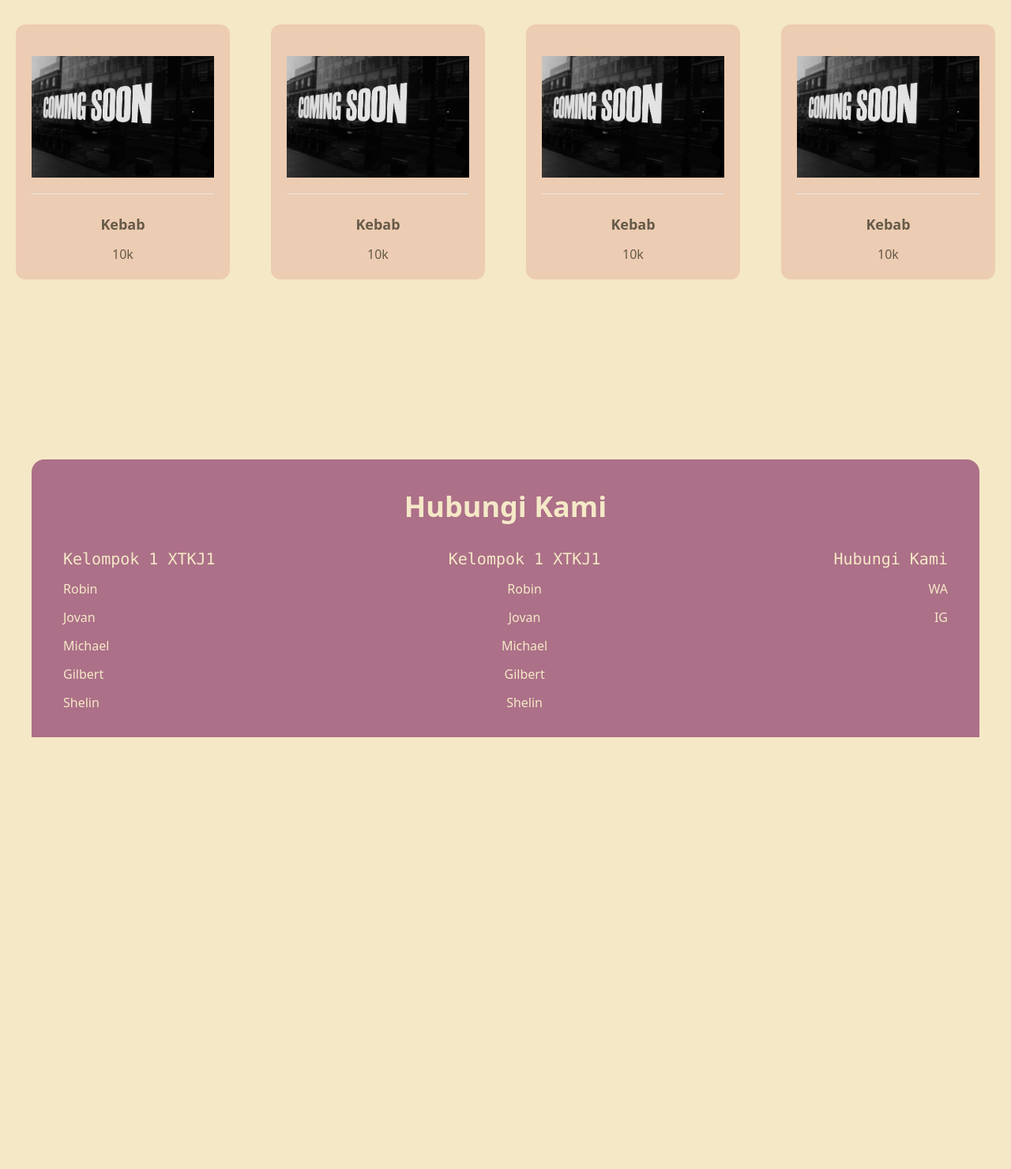
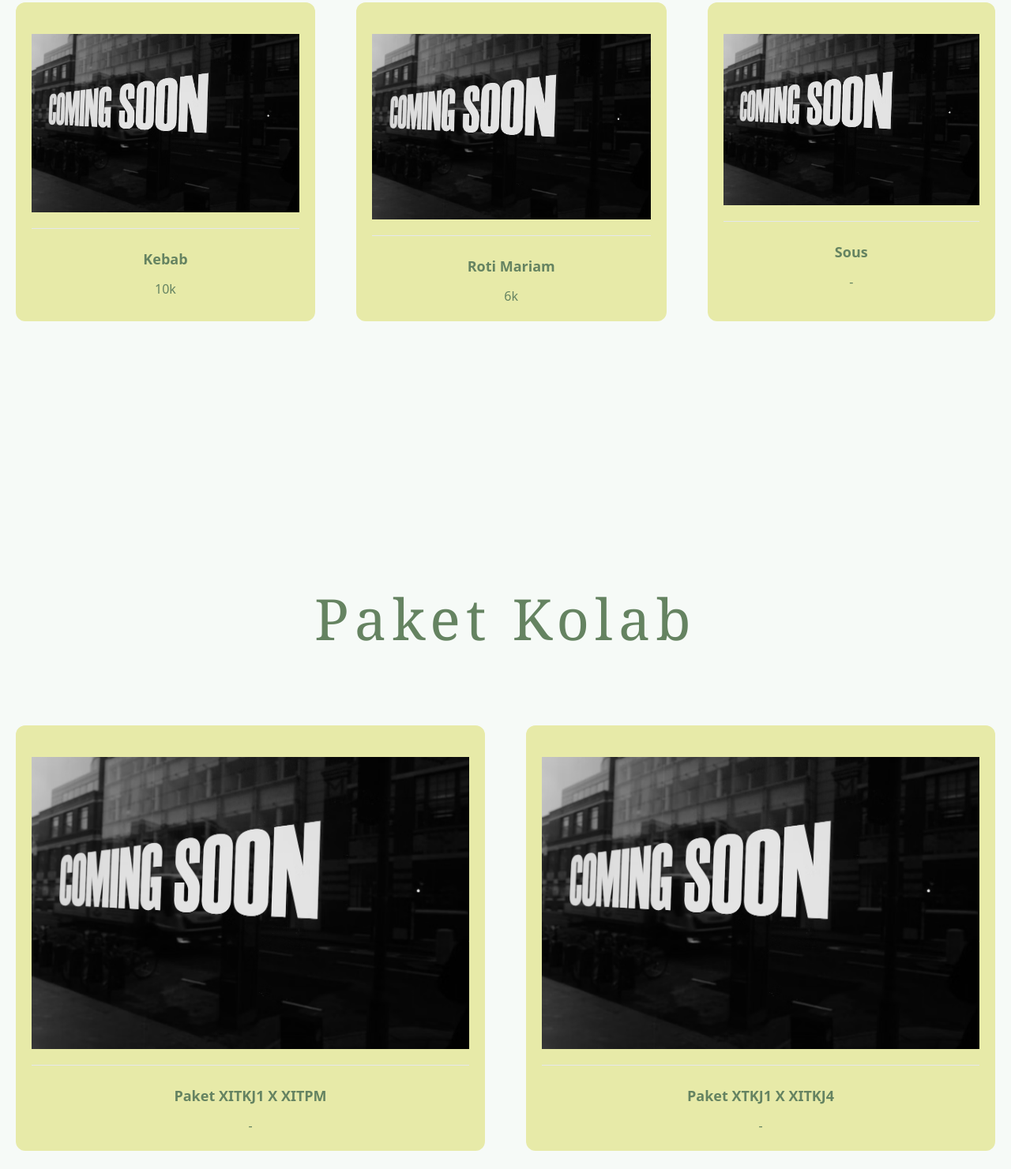
Before and after one commit to Bean791/Mengbabu, a website: page index.html in a window 1280 px wide. Shown: the part 1045-2526 px from the top of the page at 79% size. Before the commit the page ends 1979 px from the top, so only its background shows below. Drawn offline with Linux system fonts and the light colour scheme.

Commit message:
sementara dulu

```diff
--- a/index.html
+++ b/index.html
@@ -24,9 +24,9 @@
               <nav id="Menuku" class="hidden absolute py-5 bg-tiga shadow-lg rounded-lg max-w-[250px] w-full right-4 top-full lg:block lg:static lg:bg-transparent max-w-full lg:shadow-none">
                 <ul class="block lg:flex">
                   <li>
-                    <a href="https://bean791.github.io/AsPi/Kontri.html" class="text-base text-empat py-2 mx-8 dark:hover:text-satu hover:text-black font-bold">Tentang Kami</a>
-                    <a href="https://bean791.github.io/AsPi/dok.html" class="text-base text-empat py-2 mx-8 dark:hover:text-satu hover:text-black font-bold">Menu Kami</a>
-                    <a href="https://github.com/Bean791" class="text-base text-empat py-2 mx-8 dark:hover:text-satu hover:text-black font-bold">Kontak Kami</a>
+                    <a href="https://bean791.github.io/AsPi/Kontri.html" class="text-base text-empat py-2 mx-8 dark:hover:text-satu hover:text-black font-bold dark:text-gray-400">Tentang Kami</a>
+                    <a href="https://bean791.github.io/AsPi/dok.html" class="text-base text-empat py-2 mx-8 dark:hover:text-satu hover:text-black font-bold dark:text-gray-400">Menu Kami</a>
+                    <a href="https://github.com/Bean791" class="text-base text-empat py-2 mx-8 dark:hover:text-satu hover:text-black font-bold dark:text-gray-400">Kontak Kami</a>
                     <button id="tam" class="my-0 text-center">
                       <span id="Mood" class="hidden px-7 py-2 dark:bg-lima rounded-lg dark:text-empat dark:hover:text-satu text-satu transition duration-300"><i class="fa-solid fa-sun"></i></span>
                       <span id="mata"><i class="fa-solid fa-moon px-7 py-2 bg-empat rounded-lg hover:text-lima text-satu transition duration-300"></i></span>
@@ -40,9 +40,9 @@
       </header>
       <!-- tentang kami -->
       <section class="my-64 ">
-        <h1 class="content-center text-center lg:text-7xl my-4 text-2xl dark:bg-lima dark:text-satu text-lima">Tentang Kami</h1>
-        <p class="m-50 text-center lg:mx-56 dark:bg-lima dark:text-satu text-xs lg:text-lg my-6 font-bold ">
-          Menjadi proyek yang berfokus pada pengembangan kecerdasan buatan atau Artificial Intelligence, yang bertujuan untuk membantu manusia dalam kehidupan sehari-hari dan mengoptimalkan pekerjaan manusia dan mengurangi peluang human error. Dengan menjadikan kenyamanan dan kepuasan pengguna sebagai kepentingan utama, AsPi akan membuat perubahan dan perkembangan dunia. Bersama AsPi menuju kehidupan yang lebih baik.
+        <h1 class="content-center text-center lg:text-7xl my-4 text-2xl dark:bg-empat dark:text-satu text-lima">Tentang Kami</h1>
+        <p class="m-50 text-center lg:mx-56 dark:bg-empat dark:text-satu text-xs lg:text-lg my-6 font-bold mx-3 ">
+          Lorem ipsum dolor sit amet consectetur adipisicing elit. Beatae dolorum itaque quam et nihil, libero consequatur alias corrupti pariatur, necessitatibus ipsam veniam eaque dolor accusamus. Iusto alias, quo recusandae cum enim molestiae omnis ipsa, sapiente sunt dolor commodi modi aperiam delectus earum suscipit harum distinctio minus. Commodi consequatur quaerat deserunt?
         </p>
         <div class="text-center m-9 text-dua block font-bold text-lg">
           <a href="#" class="p-5 bg-satu rounded-2xl my-5 dark:bg-lima dark:text-satu hover:bg-lima hover:text-satu dark:hover:bg-tiga dark:hover:text-lima dark:text-satu text-lima transition duration-700 ease-in-out">Cek Menu Dong!</a>
@@ -65,42 +65,49 @@
           <img src="Bahan/tes.avif" alt="" class="my-5">
           <hr class="mb-6 bg-lima dark:bg-satu">
           <h3 class="text-lg font-bold mb-3 ">
-            Kebab
+            Roti Mariam
           </h3>
-          <p>10k</p>
+          <p>6k</p>
         </div>
         <div class="p-5 rounded-xl bg-dua text-lima m-5 dark:bg-empat dark:hover:bg-satu dark:text-lime-50 dark:hover:text-lima hover:bg-lima hover:text-satu transition duration-300 ease-in-out">
           <img src="Bahan/tes.avif" alt="" class="my-5">
           <hr class="mb-6 bg-lima dark:bg-satu">
           <h3 class="text-lg font-bold mb-3 ">
-            Kebab
+            Sous
           </h3>
-          <p>10k</p>
+          <p>-</p>
+        </div>
+      </section>
+
+      <!-- Paket -->
+      <section class="mt-80 mb-52" id="event">
+        <h1 class="text-center lg:text-7xl text-2xl font-serif text-lima dark:text-satu tracking-widest mb-20">Paket Kolab</h1>
+        <div class="grid lg:grid-rows-1 grid-rows-4 grid-flow-col lg:gap-3 gap-12 text-center">
+        <div class="p-5 rounded-xl bg-dua text-lima m-5 dark:bg-empat dark:hover:bg-satu dark:text-lime-50 dark:hover:text-lima hover:bg-lima hover:text-satu transition duration-300 ease-in-out">
+          <img src="Bahan/tes.avif" alt="" class="my-5">
+          <hr class="mb-6 bg-lima dark:bg-satu">
+          <h3 class="text-lg font-bold mb-3 ">
+            Paket XITKJ1 X XITPM
+          </h3>
+          <p>-</p>
         </div>
         <div class="p-5 rounded-xl bg-dua text-lima m-5 dark:bg-empat dark:hover:bg-satu dark:text-lime-50 dark:hover:text-lima hover:bg-lima hover:text-satu transition duration-300 ease-in-out">
           <img src="Bahan/tes.avif" alt="" class="my-5">
           <hr class="mb-6 bg-lima dark:bg-satu">
           <h3 class="text-lg font-bold mb-3 ">
-            Kebab
+            Paket XTKJ1 X XITKJ4
           </h3>
-          <p>10k</p>
+          <p>-</p>
         </div>
       </section>
 
+
       <!-- Kontak -->
-        <section class="mx-10 bg-empat rounded-t-2xl p-5 text-satu">
+        <section class="mx-10 bg-empat rounded-t-2xl p-5 text-satu dark:bg-lima dark:text-black dark:hover:text-white dark:hover:bg-empat transition duration-500">
             <h1 class="lg:text-4xl text-2xl text-center font-semibold my-5 lg:my-15 ">Hubungi Kami</h1>
-            <div class="grid lg:grid-rows-1 grid-rows-3 grid-flow-col lg:gap-3 gap-12 text-center ">
+            <div class="grid lg:grid-rows-1 grid-rows-2 grid-flow-col lg:gap-2 gap-12 text-center  ">
 
                 <ul class="mx-5 lg:text-left">
-                    <h2 class="text-xl font-mono text-base my-3">Kelompok 1 XTKJ1</h2>
-                    <li class="my-3">Robin</li>
-                    <li>Jovan</li>
-                    <li class="my-3">Michael</li>
-                    <li>Gilbert</li>
-                    <li class="my-3">Shelin</li>
-                </ul>
-                <ul class="mx-5 lg:text-center">
                     <h2 class="text-xl font-mono text-base my-3">Kelompok 1 XTKJ1</h2>
                     <li class="my-3">Robin</li>
                     <li>Jovan</li>
--- a/tailwind.config.js
+++ b/tailwind.config.js
@@ -5,11 +5,11 @@ module.exports = {
   theme: {
     extend: {
       colors: {
-        'satu': '#F5E8C7 ',
-        'dua': '#ECCCB2',
-        'tiga': '#DEB6AB ',
-        'empat': '#AC7088',
-        'lima': '#665A48',
+        'satu': '#F6FAF7 ',
+        'dua': '#E7EAA8',
+        'tiga': '#B4BB72 ',
+        'empat': '#303E27',
+        'lima': '#658361',
       },
     },
   },
```
Also changed, not shown: Bahan/keluar.css.
